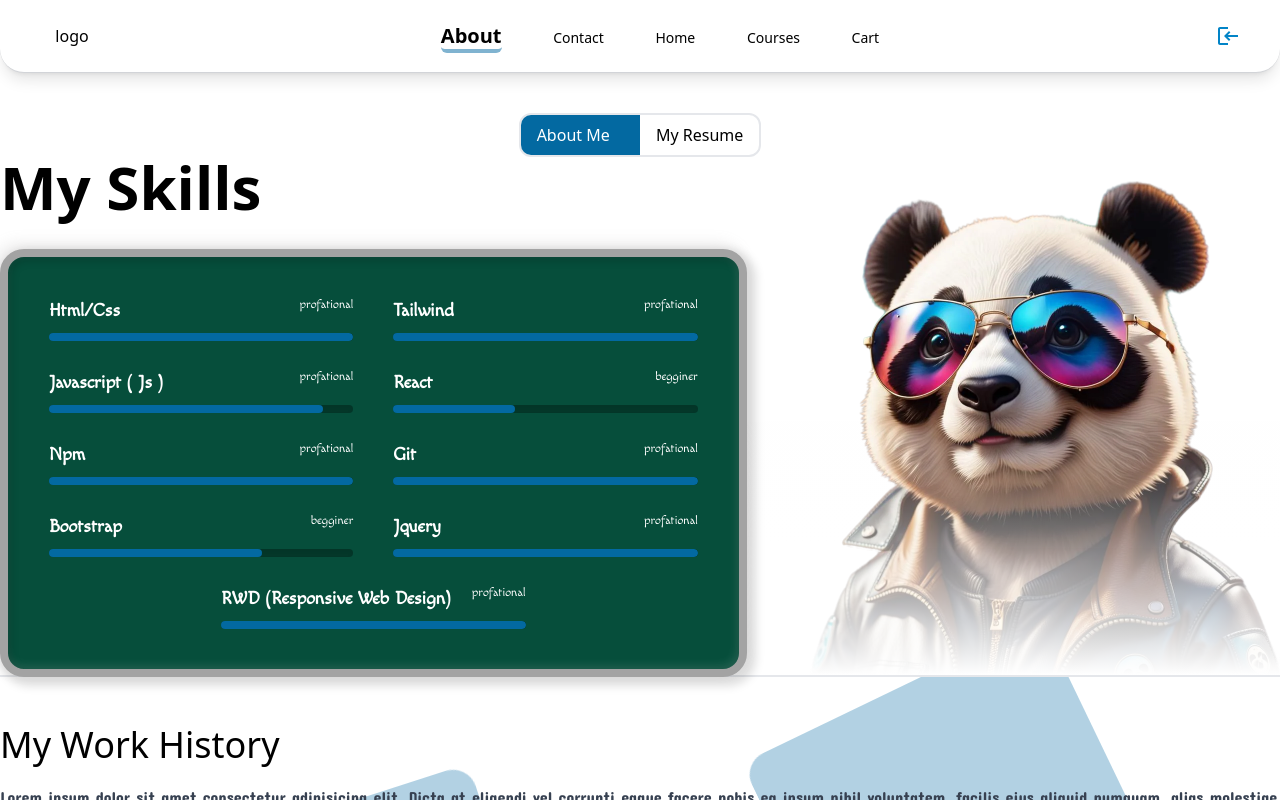
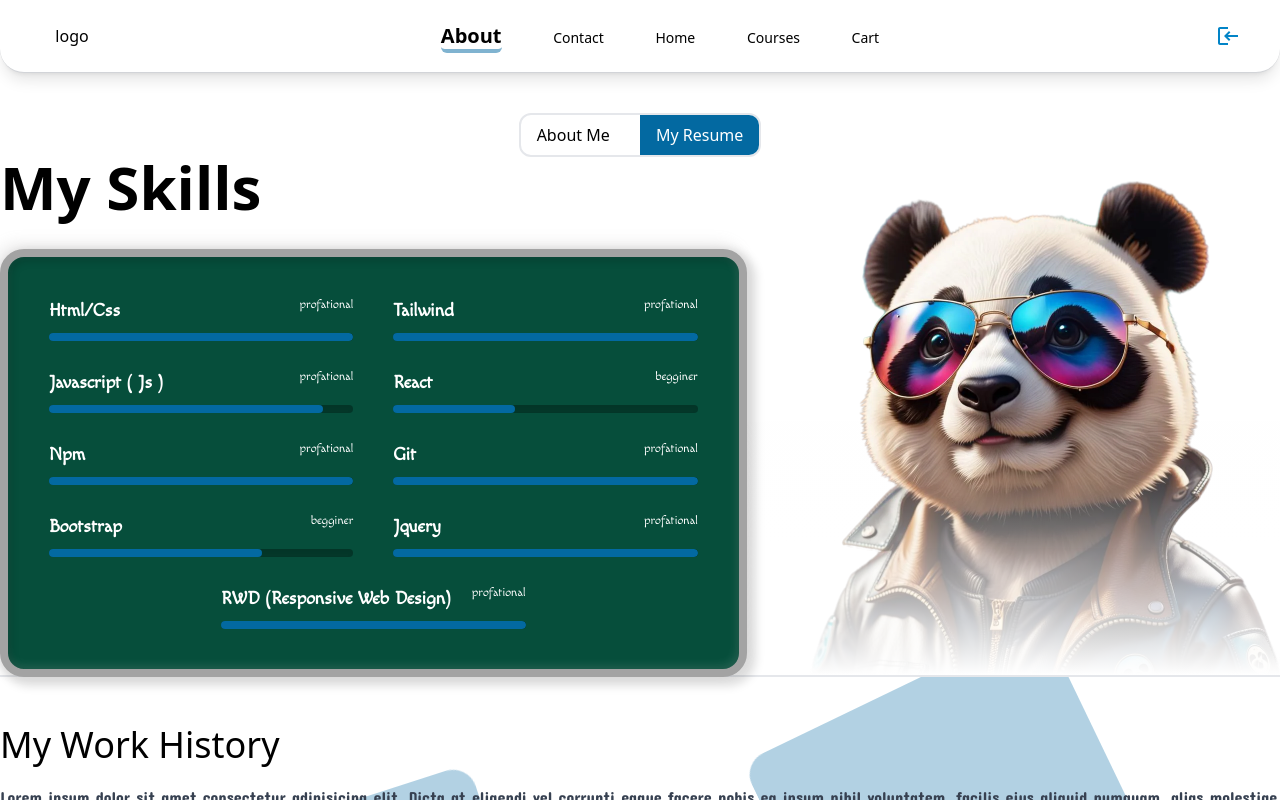
Before and after one commit to pandaCode082/personal-website-front-end-developer-, a React (Create React App) app: page /about/resume in a window 1280 px wide. Shown: the top 800 px of the page. Built offline with nearby package versions, Linux system fonts and the light colour scheme.

Commit message:
fix About.js sub Links

```diff
--- a/src/components/footer/Footer.js
+++ b/src/components/footer/Footer.js
@@ -28,7 +28,7 @@ export default function Footer() {
                             <NavLink to={"/"}>home</NavLink>
                             <NavLink to={"/courses"}>courses</NavLink>
                             <NavLink to={"/contact"}>contact</NavLink>
-                            <NavLink to={"/about"}>about</NavLink>
+                            <NavLink to={"/about/"}>about</NavLink>
                             <NavLink to={"/login"}>login</NavLink>
                         </div>
                     </div>
--- a/src/components/pages/About/About.js
+++ b/src/components/pages/About/About.js
@@ -1,17 +1,23 @@
-import React, { useState } from 'react';
-import { Link, Outlet } from 'react-router-dom';
+import React, { useEffect } from 'react';
+import { NavLink, Outlet, useLocation, useNavigate } from 'react-router-dom';
 import Footer from '../../footer/Footer';
 // import ArrowBackIcon from '@mui/icons-material/ArrowBack';
 export default function About() {
-    const [activeLink, setActiveLink] = useState("/about/information"),
-        clickLinkhandler = event => setActiveLink(event.nativeEvent.target.getAttribute("href")),
-        activeLinkHandler = linkPath => linkPath === activeLink ? "active" : "";
+    const activeLinkHandler = ({ isActive }) => isActive ? "active" : "",
+        navigate = useNavigate(),
+        location = useLocation();
+
+    useEffect(() => {
+        if (location.pathname === "/about/") {
+            navigate("information");
+        }
+    }, [navigate,location])
 
     return (
         <div>
             <div className='grid grid-cols-2 mt-10 border-2 text-base w-max mx-auto rounded-xl capitalize [&>a]:h-full overflow-hidden bg-transparent backdrop-blur-lg'>
-                <Link onClick={clickLinkhandler} to={"information"} className={`py-2 px-4 ${activeLinkHandler("/about/information")}`}>about me</Link>
-                <Link onClick={clickLinkhandler} to={"resume"} className={`py-2 px-4 ${activeLinkHandler("/about/resume")}`}>my resume</Link>
+                <NavLink to={"information"} className={`py-2 px-4 ${activeLinkHandler("/about/information")}`}>about me</NavLink>
+                <NavLink to={"resume"} className={`py-2 px-4 ${activeLinkHandler("/about/resume")}`}>my resume</NavLink>
             </div>
             {<Outlet />}
             <Footer />
```
